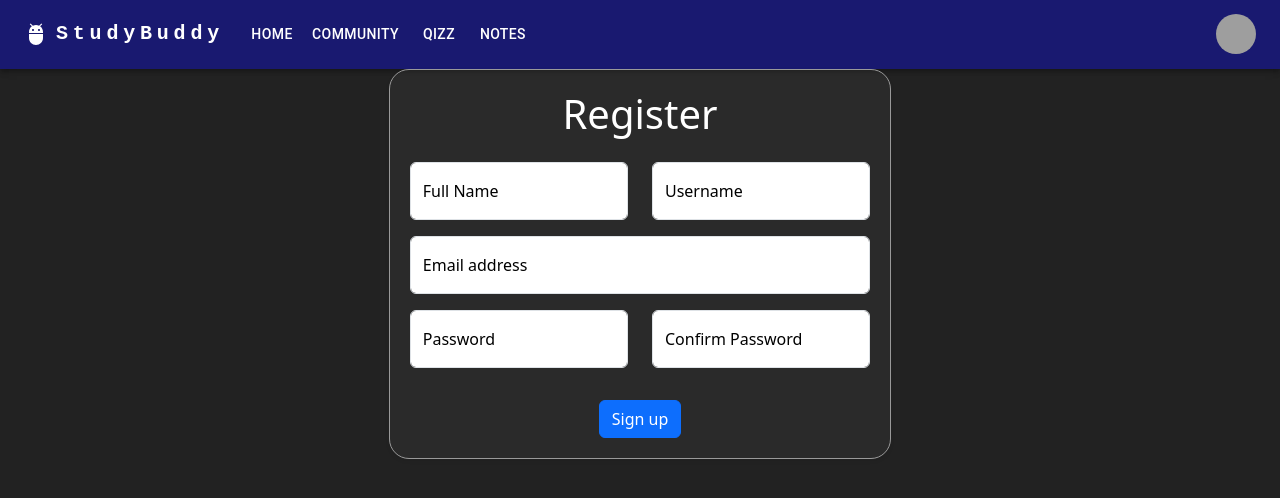
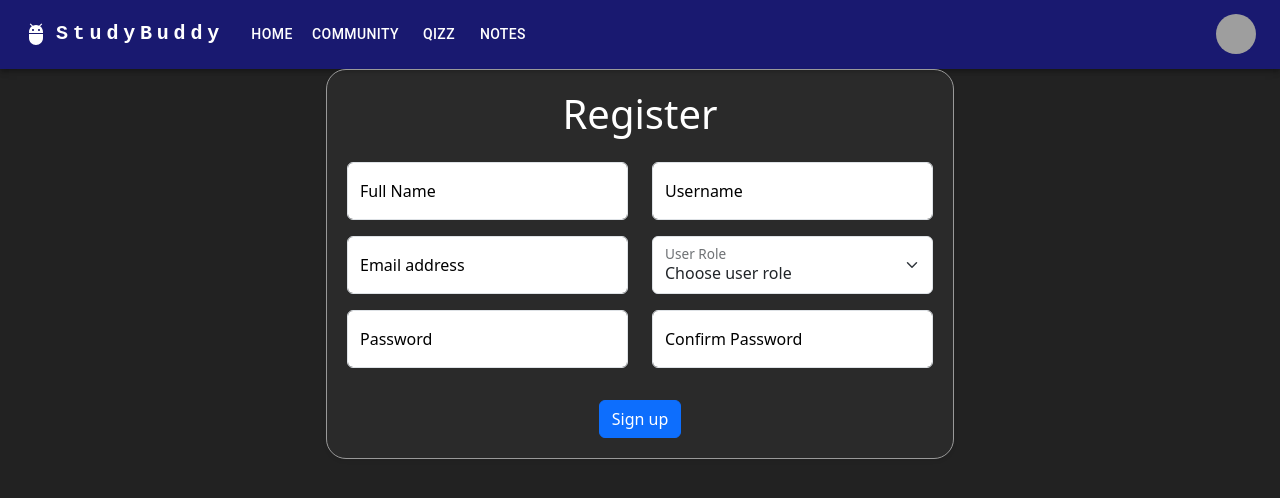
Before and after one commit to Shloka05/studybuddy, a React (Vite) app in the folder studyy/: page /register in a window 1280 px wide. Shown: the top 498 px of the page. Built offline with nearby package versions, Linux system fonts and the light colour scheme; grey boxes are pictures that could not be loaded.

Commit message:
register setup

```diff
--- a/studyy/package.json
+++ b/studyy/package.json
@@ -16,6 +16,7 @@
     "@heroicons/react": "^2.2.0",
     "@mui/icons-material": "^6.3.0",
     "@mui/material": "^6.3.0",
+    "axios": "^1.7.9",
     "bootstrap": "^5.3.3",
     "react": "^18.3.1",
     "react-bootstrap": "^2.10.7",
--- a/studyy/src/pages/Register.jsx
+++ b/studyy/src/pages/Register.jsx
@@ -2,12 +2,14 @@ import { useState } from 'react';
 import FloatingLabel from 'react-bootstrap/FloatingLabel';
 import Form from 'react-bootstrap/Form';
 import { Button, Container, Col, Row, Card } from 'react-bootstrap';
+import axios from 'axios';
 
 const Register = () => {
   const [formData, setFormData] = useState({
     name: '',
     username: '',
     email: '',
+    role: '',
     password: '',
     confirmPassword: ''
   });
@@ -17,6 +19,10 @@ const Register = () => {
   const handleChange = (e) => {
     const { id, value } = e.target;
     setFormData({ ...formData, [id]: value });
+  };
+
+  const handleRoleChange = (e) => {
+    setFormData({ ...formData, role: e.target.value });
   };
 
   const validate = () => {
@@ -42,6 +48,11 @@ const Register = () => {
       valid = false;
     }
 
+    if (!formData.role) {
+      newErrors.role = 'Select user role.';
+      valid = false;
+    }
+
     if (!formData.password) {
       newErrors.password = 'Password is required.';
       valid = false;
@@ -62,16 +73,19 @@ const Register = () => {
     return valid;
   };
 
-  const handleSubmit = (e) => {
+  const handleSubmit = async (e) => {
+    e.preventDefault();
     e.preventDefault();
     if (validate()) {
       console.log('Form submitted successfully:', formData);
+      await axios.post(`${import.meta.env.BACKEND_URL}/api/users/register`, formData);
     }
   };
 
   return (
     <Container fluid className="m-20">
-      <Card className="mx-auto shadow-sm" style={{ width: '40%', padding: '20px', backgroundColor: '#cccccc0c', color: '#fff',
+      <Card className="mx-auto shadow-sm"
+        style={{ width: '50%', padding: '20px', backgroundColor: '#cccccc0c', color: '#fff',
         borderRadius: '20px', border: '1px solid #999'
        }}>
         <h1 className="text-center mb-4">Register</h1>
@@ -104,6 +118,8 @@ const Register = () => {
               </Col>
             </Row>
 
+            <Row>
+              <Col md={6}>
                 <FloatingLabel controlId="email" label="Email address" className="mb-3">
                   <Form.Control
                     type="email"
@@ -114,6 +130,18 @@ const Register = () => {
                   />
                   <Form.Control.Feedback type="invalid">{errors.email}</Form.Control.Feedback>
                 </FloatingLabel>
+              </Col>
+              <Col md={6}>
+                <FloatingLabel controlId="role" label="User Role" className="mb-3">
+                  <Form.Select value={formData.role} onChange={handleRoleChange} isInvalid={!!errors.role}>
+                    <option value="">Choose user role</option>
+                    <option value="student">Student</option>
+                    <option value="teacher">Teacher</option>
+                  </Form.Select>
+                  <Form.Control.Feedback type="invalid">{errors.role}</Form.Control.Feedback>
+                </FloatingLabel>
+              </Col>
+            </Row>
 
             <Row className="mb-3">
               <Col md={6}>
```
Also changed, not shown: 1 other file (tests, documents, lock files or other folders). Lines whose indentation alone changed are shown as unchanged.
